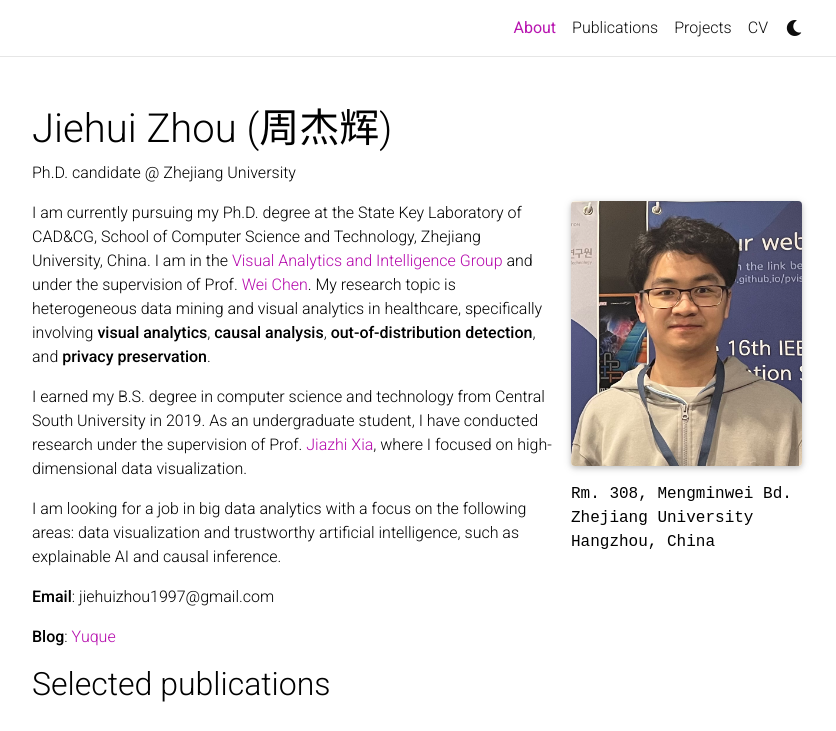
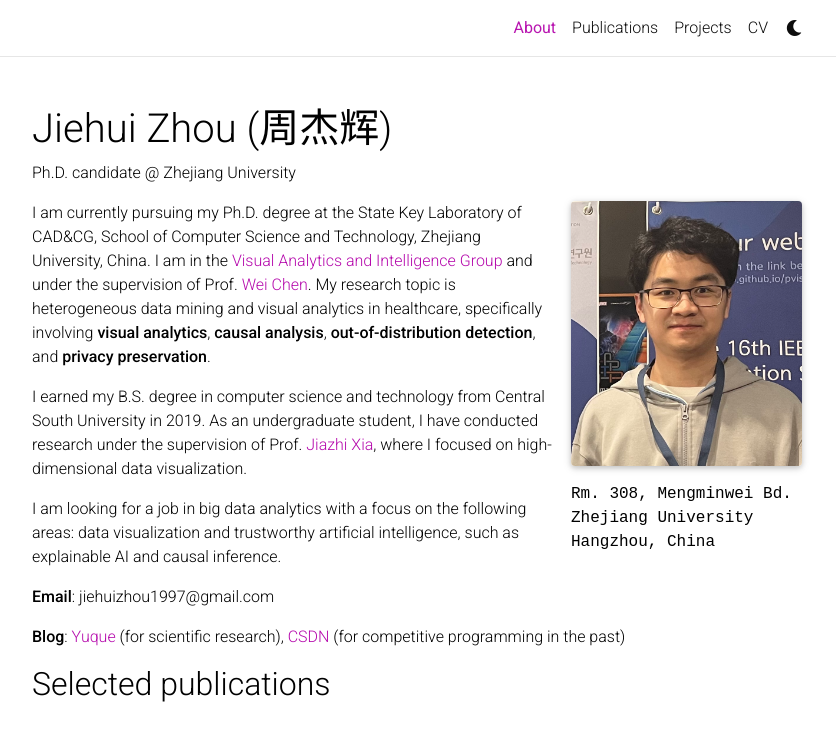
Before and after one commit to algzjh/algzjh.github.io, a Jekyll site: the page built from _pages/about.md, in a window 1280 px wide and 1001 px high, cut to the strip 0-731 px from the top of the window. Shown: the whole strip, without its empty margins (223-1059 px from the left). Built offline with Jekyll 4.4.1, drawn with Linux system fonts in a browser that asks for light colours; full-size pictures stand in for the smaller copies a plugin makes; comment, search, counter and statistics services are not loaded; a style sheet for code colours, icons or effects is not loaded.

Commit message:
update favicon and blog

```diff
--- a/_config.yml
+++ b/_config.yml
@@ -14,7 +14,7 @@ footer_text: >
   Hosted by <a href="https://pages.github.com/" target="_blank">GitHub Pages</a>.
 keywords: jekyll, jekyll-theme, academic-website, portfolio-website # add your own keywords or leave empty
 lang: en # the language of your site (for example: en, fr, cn, ru, etc.)
-icon: ⚛️ # the emoji used as the favicon (alternatively, provide image name in /assets/img/)
+icon: ZJH-icon.png # the emoji used as the favicon (alternatively, provide image name in /assets/img/)
 
 url: https://algzjh.github.io # the base hostname & protocol for your site
 baseurl: # the subpath of your site, e.g. /blog/
--- a/_pages/about.md
+++ b/_pages/about.md
@@ -27,4 +27,4 @@ I am looking for a job in big data analytics with a focus on the following areas
 
 **Email**: jiehuizhou1997@gmail.com
 
-**Blog**: [Yuque](https://www.yuque.com/algzjh)
+**Blog**: [Yuque](https://www.yuque.com/algzjh) (for scientific research), [CSDN](https://algzjh.blog.csdn.net/) (for competitive programming in the past)
```
Also changed, not shown: assets/img/ZJH-icon.png (added).
